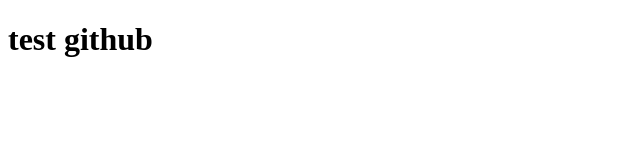
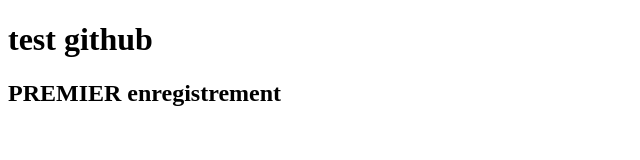
Before and after one commit to Loretolalaina/projet1, a plain HTML site: page index.html in a window 1280 px wide. Shown: the whole page, without its empty margins (0-640 px from the left). Drawn offline with Linux system fonts and the light colour scheme.

Commit message:
Update index.html

```diff
--- a/index.html
+++ b/index.html
@@ -5,5 +5,6 @@
 </head>
 <body>
 <h1>test github</h1>
+	<h2>PREMIER enregistrement</h2>
 </body>
 </html>
```
